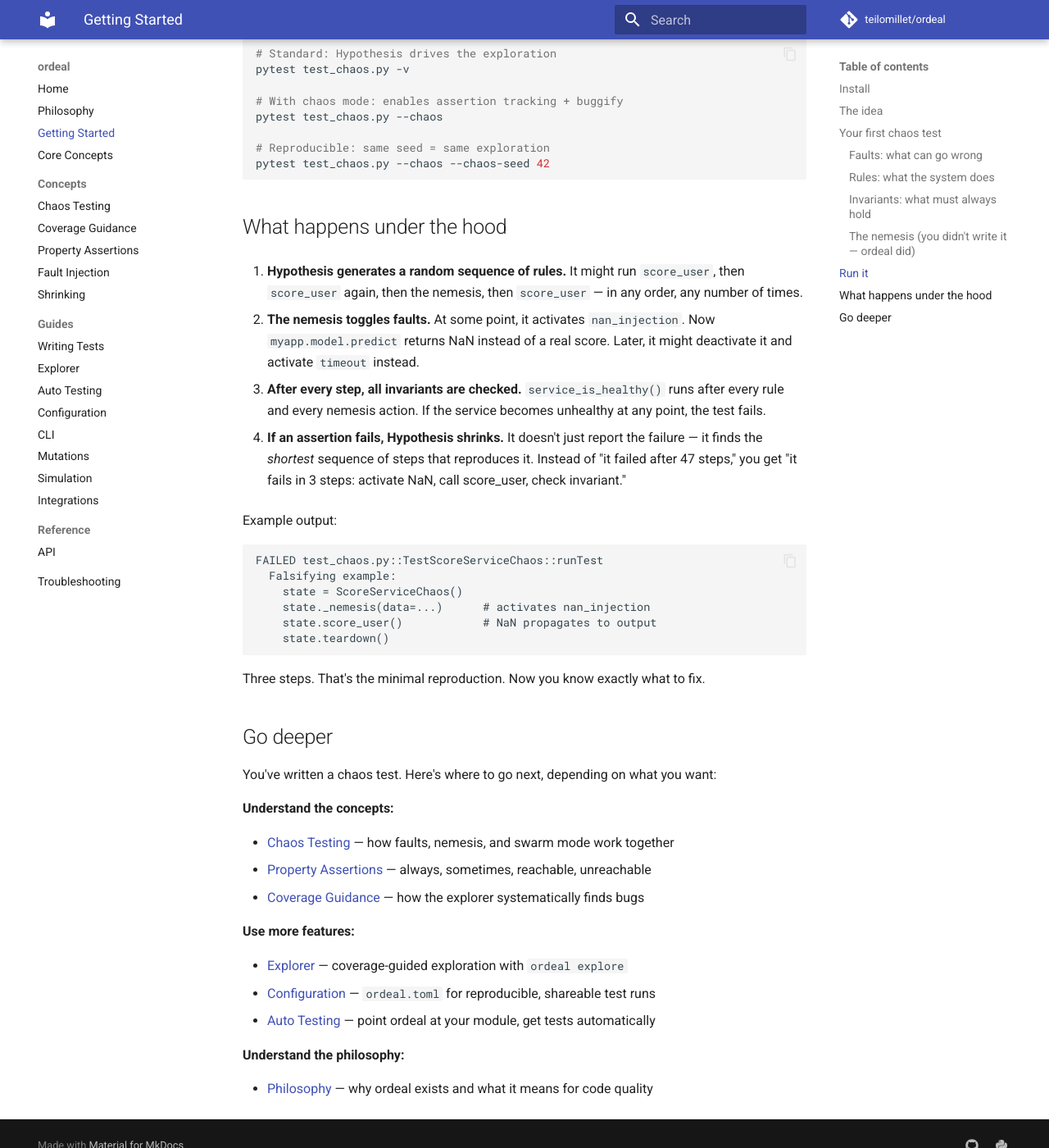
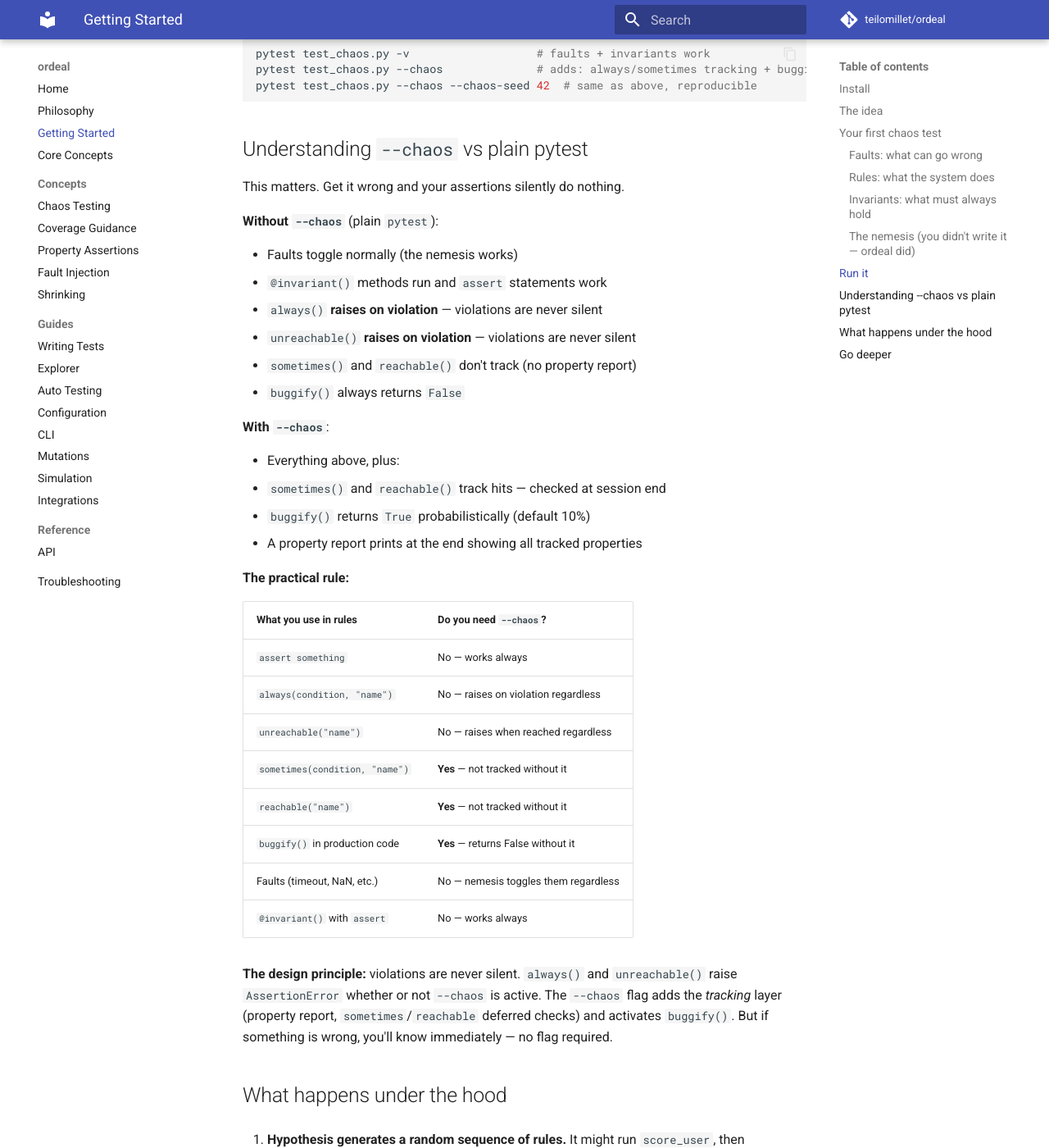
Before and after one commit to teilomillet/ordeal, an MkDocs documentation site: the page built from docs/getting-started.md, in a window 1280 px wide and 1400 px high, scrolled down 3070 px. Shown: the whole window at 82% size. Built offline with MkDocs 1.6.1 and Material for MkDocs 9.7.7, drawn with Linux system fonts in a browser that asks for light colours; comment, search, counter and statistics services are not loaded.

Commit message:
fix: make always() and unreachable() raise regardless of tracker state
Violations are never silent. Previously, always(False, "name") was a
no-op when the tracker was inactive (no --chaos flag), silently passing
even when the condition was False. This was a dangerous trap — users
thought their assertion was checked when it wasn't.

Now:
- always() raises AssertionError on violation, always
- unreachable() raises AssertionError when reached, always
- The tracker only controls whether results are *recorded* for the
  property report — not whether violations are detected

Updated docs:
- getting-started: clear table of what needs --chaos vs what doesn't
- API reference: "violations are never silent" for both functions
- troubleshooting: clarify tracker vs violation behavior

Co-Authored-By: Claude Opus 4.6 (1M context) <noreply@anthropic.com>

````diff
--- a/docs/getting-started.md
+++ b/docs/getting-started.md
@@ -123,15 +123,45 @@ This is the key insight from [Jepsen](https://jepsen.io): a system needs an adve
 ## Run it
 
 ```bash
-# Standard: Hypothesis drives the exploration
-pytest test_chaos.py -v
+pytest test_chaos.py -v                   # faults + invariants work
+pytest test_chaos.py --chaos              # adds: always/sometimes tracking + buggify
+pytest test_chaos.py --chaos --chaos-seed 42  # same as above, reproducible
+```
 
-# With chaos mode: enables assertion tracking + buggify
-pytest test_chaos.py --chaos
+## Understanding `--chaos` vs plain pytest
 
-# Reproducible: same seed = same exploration
-pytest test_chaos.py --chaos --chaos-seed 42
-```
+This matters. Get it wrong and your assertions silently do nothing.
+
+**Without `--chaos`** (plain `pytest`):
+
+- Faults toggle normally (the nemesis works)
+- `@invariant()` methods run and `assert` statements work
+- `always()` **raises on violation** — violations are never silent
+- `unreachable()` **raises on violation** — violations are never silent
+- `sometimes()` and `reachable()` don't track (no property report)
+- `buggify()` always returns `False`
+
+**With `--chaos`**:
+
+- Everything above, plus:
+- `sometimes()` and `reachable()` track hits — checked at session end
+- `buggify()` returns `True` probabilistically (default 10%)
+- A property report prints at the end showing all tracked properties
+
+**The practical rule:**
+
+| What you use in rules | Do you need `--chaos`? |
+|---|---|
+| `assert something` | No — works always |
+| `always(condition, "name")` | No — raises on violation regardless |
+| `unreachable("name")` | No — raises when reached regardless |
+| `sometimes(condition, "name")` | **Yes** — not tracked without it |
+| `reachable("name")` | **Yes** — not tracked without it |
+| `buggify()` in production code | **Yes** — returns False without it |
+| Faults (timeout, NaN, etc.) | No — nemesis toggles them regardless |
+| `@invariant()` with `assert` | No — works always |
+
+**The design principle:** violations are never silent. `always()` and `unreachable()` raise `AssertionError` whether or not `--chaos` is active. The `--chaos` flag adds the *tracking* layer (property report, `sometimes`/`reachable` deferred checks) and activates `buggify()`. But if something is wrong, you'll know immediately — no flag required.
 
 ## What happens under the hood
 
````
Also changed, not shown: docs/reference/api.md (+2 -2 lines), docs/troubleshooting.md (+6 -2 lines), 2 other files.
